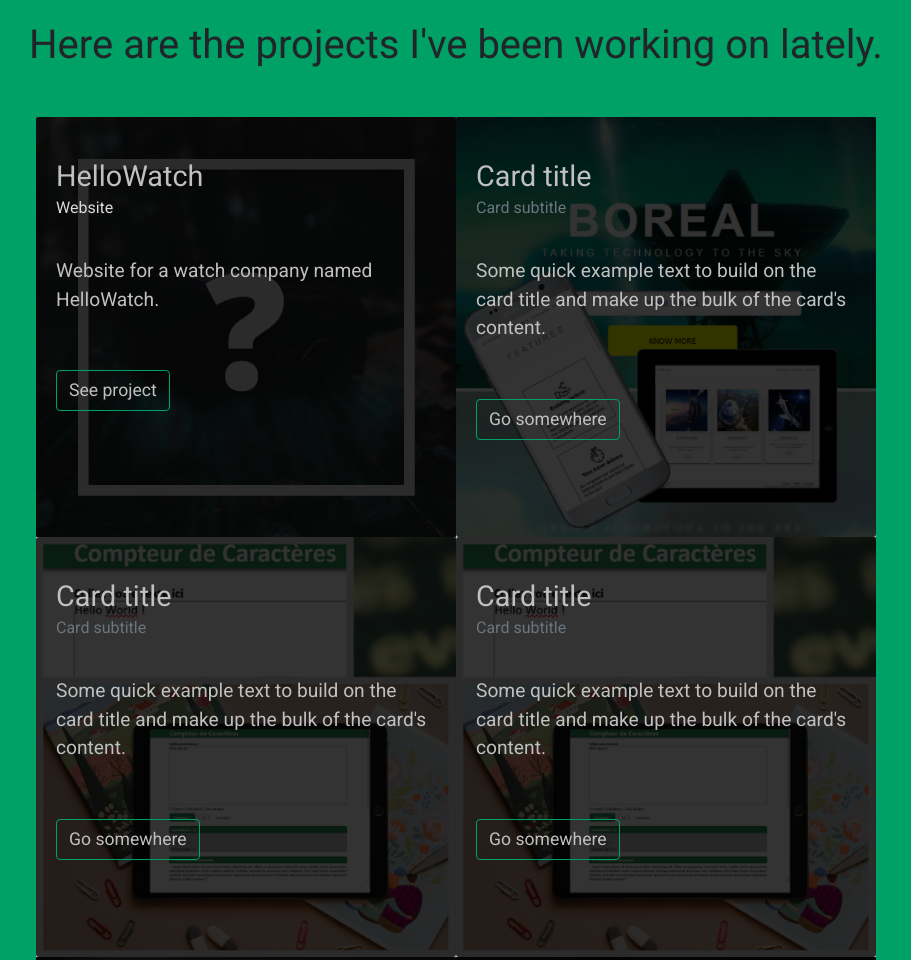
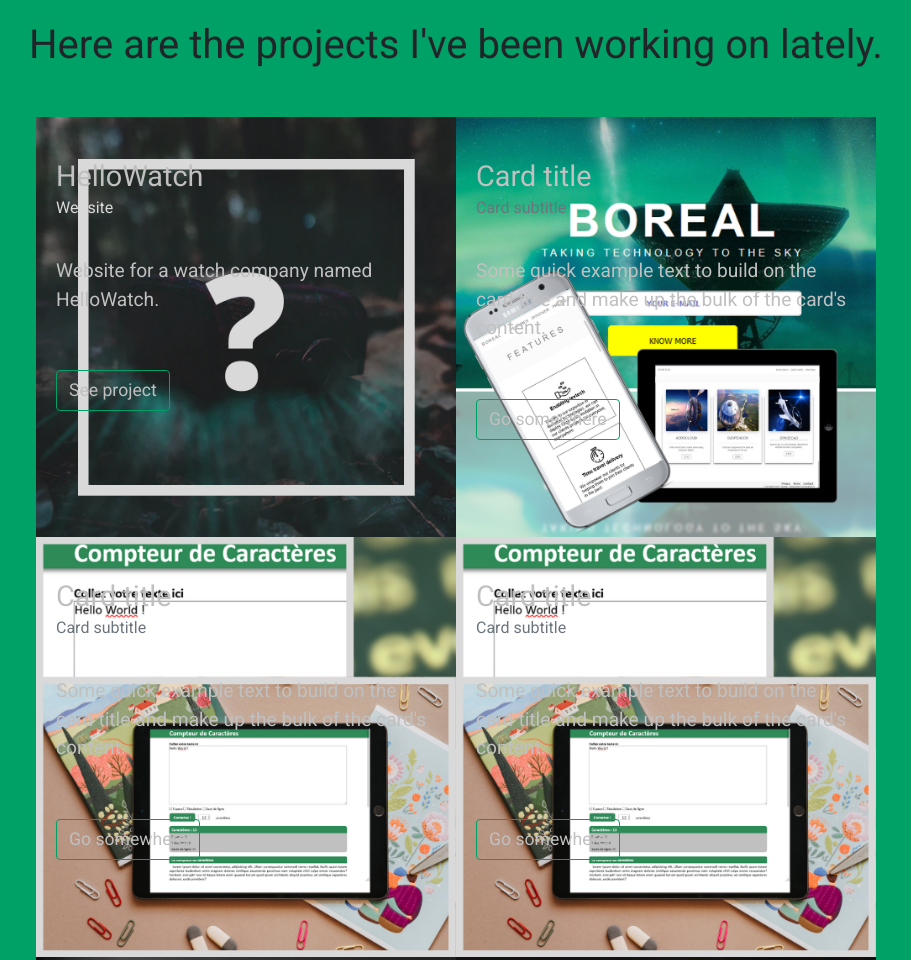
Before and after one commit to willfynch/oldwillfynch.github.io, a plain HTML site: page index.html in a window 1280 px wide. Shown: the part 939-1899 px from the top of the page, without its empty margins (184-1095 px from the left). Drawn offline with nearby package versions, Linux system fonts and the light colour scheme.

Commit message:
tests for project cards background removing the dark on touch screens

```diff
--- a/styles/style.scss
+++ b/styles/style.scss
@@ -731,7 +731,7 @@
 
     .card-img-overlay {
         content: "";
-        background: rgba(0, 0, 0, 0.8);
+        /*background: rgba(0, 0, 0, 0.8);*/
         @media (hover: hover) and (pointer: fine) {
             background: rgb(2,0,36);
             background: linear-gradient(0deg, rgba(16,160,178,.4) 0%, rgba(16,160,178,.4)20%, rgba(16,160,178,.4) 100%);     }
```
Also changed, not shown: styles/style.css, 1 other file.
